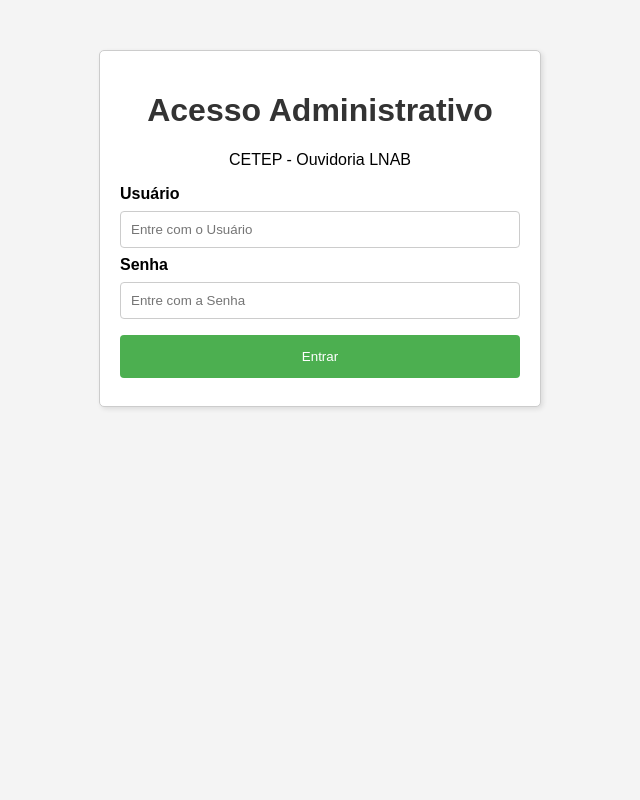
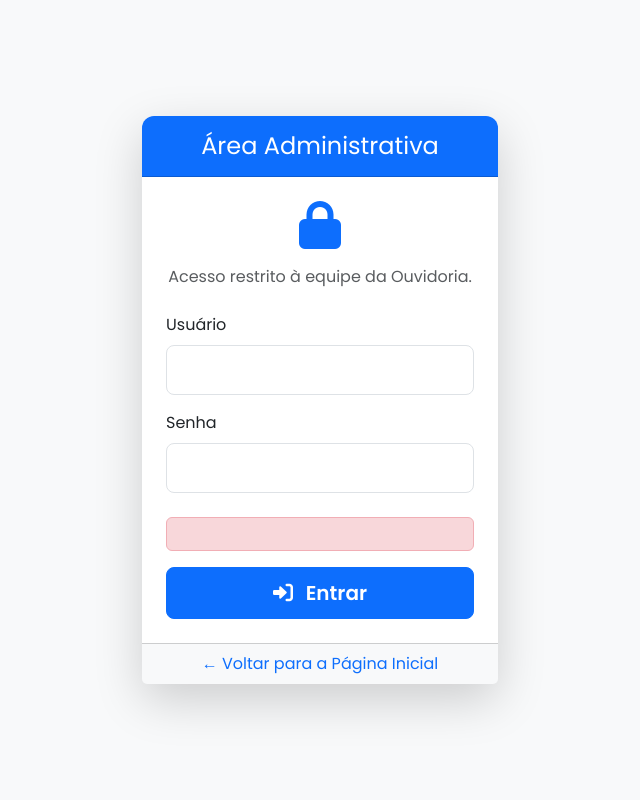
Before and after one commit to marcioceac10-creator/ouvidoria-cetep-lnab, a Flask app: page /admin in a window 1280 px wide. Shown: the whole page, without its empty margins (320-960 px from the left). Run offline with Flask 3, Linux system fonts and the light colour scheme.

Commit message:
Update admin.html

```diff
--- a/templates/admin.html
+++ b/templates/admin.html
@@ -4,41 +4,68 @@
     <meta charset="UTF-8">
     <meta name="viewport" content="width=device-width, initial-scale=1.0">
     <title>Admin - CETEP Ouvidoria</title>
-    <style>
-        body { font-family: Arial, sans-serif; margin: 20px; background-color: #f4f4f4; }
-        .container { max-width: 400px; margin: 50px auto; padding: 20px; border: 1px solid #ccc; background-color: #fff; box-shadow: 2px 2px 5px rgba(0,0,0,0.1); border-radius: 5px; }
-        h1 { text-align: center; color: #333; }
-        p { text-align: center; }
-        input[type="text"], input[type="password"] { width: 100%; padding: 10px; margin: 8px 0; display: inline-block; border: 1px solid #ccc; box-sizing: border-box; border-radius: 4px; }
-        button { background-color: #4CAF50; color: white; padding: 14px 20px; margin: 8px 0; border: none; cursor: pointer; width: 100%; border-radius: 4px; }
-        button:hover { opacity: 0.8; }
-        #messageBox { text-align: center; padding: 10px; margin-top: 10px; border-radius: 4px; }
-        .hidden { display: none; }
-        .error { background-color: #fdd; color: #a00; border: 1px solid #a00; }
-        .success { background-color: #dfd; color: #0a0; border: 1px solid #0a0; }
-    </style>
+
+    <link href="https://fonts.googleapis.com/css2?family=Poppins:wght@300;400;600;700&display=swap" rel="stylesheet">
+
+    <link href="https://cdn.jsdelivr.net/npm/bootstrap@5.3.2/dist/css/bootstrap.min.css" rel="stylesheet">
+
+    <link rel="stylesheet" href="https://cdnjs.cloudflare.com/ajax/libs/font-awesome/6.0.0-beta3/css/all.min.css">
+
+    <link rel="stylesheet" href="{{ url_for('static', filename='style.css') }}">
+
 </head>
-<body>
+
+<body class="d-flex align-items-center justify-content-center min-vh-100">
     <div class="container">
-        <h1>Acesso Administrativo</h1>
-        <p>CETEP - Ouvidoria LNAB</p>
+        <div class="row justify-content-center">
+            <div class="col-md-5 col-lg-4">
 
-        <form id="loginForm">
-            <label for="usuarioAdmin"><b>Usuário</b></label>
-            <input type="text" placeholder="Entre com o Usuário" id="usuarioAdmin" name="usuarioAdmin" required>
+                <div class="card shadow-lg border-0">
+                    <div class="card-header text-center bg-primary text-white" style="border-radius: 12px 12px 0 0;">
+                        <h4 class="mb-0 py-2">Área Administrativa</h4>
+                    </div>
 
-            <label for="senhaAdmin"><b>Senha</b></label>
-            <input type="password" placeholder="Entre com a Senha" id="senhaAdmin" name="senhaAdmin" required>
+                    <div class="card-body p-4">
+                        <div class="text-center mb-4">
+                             <i class="fas fa-lock fa-3x text-primary mb-3"></i>
+                            <p class="text-muted">Acesso restrito à equipe da Ouvidoria.</p>
+                        </div>
 
-            <button type="submit" id="loginButton">Entrar</button>
-        </form>
+                        <form id="formAdminLogin">
+                            <div class="mb-3">
+                                <label for="usuarioAdmin" class="form-label">Usuário</label>
+                                <input type="text" class="form-control" id="usuarioAdmin" name="usuarioAdmin" required>
+                            </div>
+                            <div class="mb-4">
+                                <label for="senhaAdmin" class="form-label">Senha</label>
+                                <input type="password" class="form-control" id="senhaAdmin" name="senhaAdmin" required>
+                            </div>
 
-        <div id="messageBox" class="hidden"></div>
+                            <div id="messageBox" class="alert alert-danger hidden" role="alert"></div>
+
+                            <div class="d-grid gap-2">
+                                <button type="submit" class="btn btn-primary btn-lg" id="loginButton">
+                                    <i class="fas fa-sign-in-alt me-2"></i> Entrar
+                                </button>
+                            </div>
+                        </form>
+                    </div>
+
+                    <div class="card-footer text-center bg-light">
+                        <a href="{{ url_for('index') }}" class="text-decoration-none text-primary">← Voltar para a Página Inicial</a>
+                    </div>
+                </div>
+            </div>
+        </div>
     </div>
 
+    <script src="https://code.jquery.com/jquery-3.6.0.min.js"></script>
+    <script src="https://cdn.jsdelivr.net/npm/bootstrap@5.3.2/dist/js/bootstrap.bundle.min.js"></script>
+
     <script>
-        document.getElementById('loginForm').addEventListener('submit', function(e) {
+        document.getElementById('formAdminLogin').addEventListener('submit', function(e) {
             e.preventDefault();
+
             const form = e.target;
             const messageBox = document.getElementById('messageBox');
             const loginButton = document.getElementById('loginButton');
@@ -46,7 +73,9 @@
             loginButton.disabled = true;
             loginButton.textContent = 'Aguarde...';
 
-            messageBox.className = 'hidden';
+            // Limpa e esconde a mensagem
+            messageBox.classList.remove('alert-success', 'alert-danger');
+            messageBox.classList.add('hidden');
             messageBox.textContent = '';
 
             fetch('/admin_login', {
@@ -55,25 +84,29 @@
             })
             .then(response => response.json().then(data => ({ status: response.status, body: data })))
             .then(({ status, body }) => {
+
+                messageBox.classList.remove('hidden'); // Mostra a caixa
+
                 if (status === 200) {
-                    messageBox.className = 'success';
+                    messageBox.classList.add('alert-success');
                     messageBox.textContent = 'Login realizado com sucesso! Redirecionando...';
                     window.location.href = body.redirect;
                 } else {
-                    messageBox.className = 'error';
+                    messageBox.classList.add('alert-danger');
                     messageBox.textContent = body.erro || 'Credenciais inválidas.';
                 }
             })
             .catch(error => {
                 console.error('Erro na requisição:', error);
-                messageBox.className = 'error';
+                messageBox.classList.add('alert-danger');
                 messageBox.textContent = 'Erro de conexão com o servidor.';
             })
             .finally(() => {
                 loginButton.disabled = false;
-                loginButton.textContent = 'Entrar';
+                loginButton.innerHTML = '<i class="fas fa-sign-in-alt me-2"></i> Entrar'; // Retorna o ícone e texto original
             });
         });
+
     </script>
 </body>
 </html>
```
